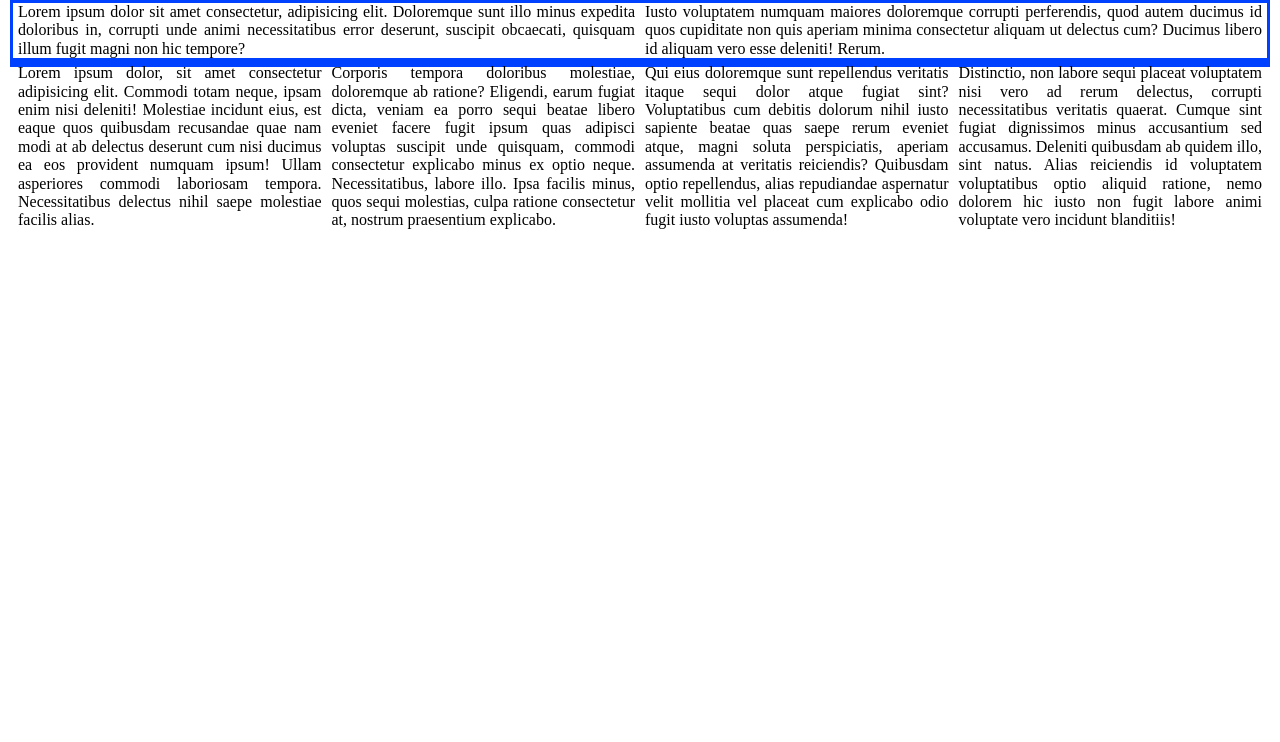
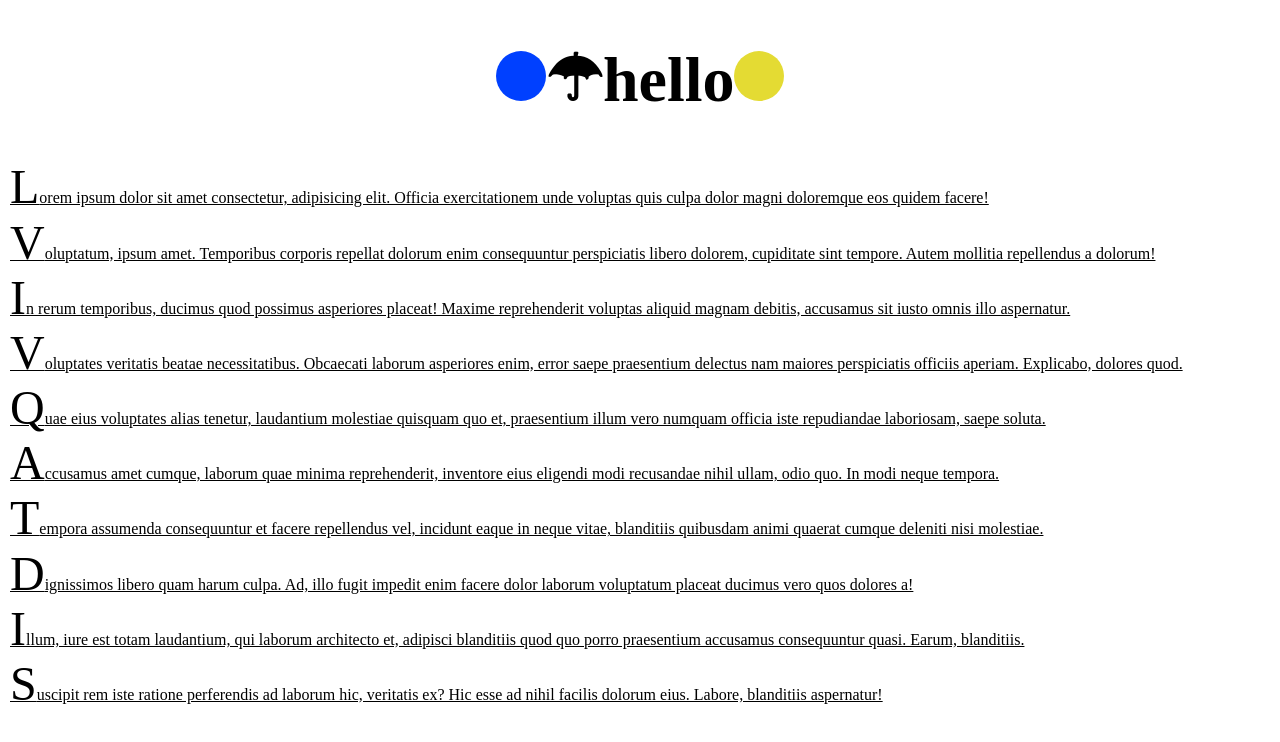
Before and after one commit to biigii/october2023project8, a plain HTML site: page index.html in a window 1280 px wide. Drawn offline with nearby package versions, Linux system fonts and the light colour scheme.

Commit message:
pseudo elements

```diff
--- a/assets/css/layout.css
+++ b/assets/css/layout.css
@@ -26,7 +26,3 @@
 .row {
   border: 3px solid var(--brand)
 }
-
-.clearfix {
-  clear: both;
-}
--- a/assets/css/main.css
+++ b/assets/css/main.css
@@ -2,3 +2,4 @@
 @import url('./global.css');
 @import url('./variables.css');
 @import url('./layout.css');
+@import url('./typography.css');
--- /dev/null
+++ b/assets/css/typography.css
@@ -0,0 +1,54 @@
+/* ::after and ::before */
+.heading {
+  text-align: center;
+  font-size: 4em;
+}
+
+.heading:hover {
+  color: var(--brand-txt)
+}
+
+.heading::after {
+  /* must have the content property */
+   /* content: 'world'; */
+   /* color: #f11; */
+   content: '';
+   display: inline-block;
+   width: 50px;
+   height: 50px;
+   background-color: var(--brand-txt);
+   border-radius: 50%;
+}
+
+.heading::before {
+  /* content: 'world' */
+  content: '';
+  display: inline-block;
+  width: 50px;
+  height: 50px;
+  background-color: var(--brand);
+  border-radius: 50%;
+}
+
+p::selection {
+  background-color: purple;
+}
+
+p::first-letter {
+  font-size: 3em;
+}
+
+p::first-line {
+  text-decoration: underline;
+}
+/* p::before {
+  content: '\2606';
+  color: #f22;
+  font-size: 3em;
+}
+
+p::after {
+  content: '\263B';
+  color: #00f;
+  font-size: 3em;
+} */
--- a/index.html
+++ b/index.html
@@ -8,33 +8,18 @@
 </head>
 <body>
   <header></header>
+  <h1 class="heading">&#9730;hello</h1>
   <main class="container">
-    <!-- .row>.col-6*2>p>lorem -->
-    <div class="row">
-      <div class="col-6 col">
-        <p>Lorem ipsum dolor sit amet consectetur, adipisicing elit. Doloremque sunt illo minus expedita doloribus in, corrupti unde animi necessitatibus error deserunt, suscipit obcaecati, quisquam illum fugit magni non hic tempore?</p>
-      </div>
-      <div class="col-6 col">
-        <p>Iusto voluptatem numquam maiores doloremque corrupti perferendis, quod autem ducimus id quos cupiditate non quis aperiam minima consectetur aliquam ut delectus cum? Ducimus libero id aliquam vero esse deleniti! Rerum.</p>
-      </div>
-      <div class="clearfix"></div>
-    </div>
-
-    <!-- .row>.col-3*4>p>lorem50 -->
-    <div class="row">
-      <div class="col-3 col">
-        <p>Lorem ipsum dolor, sit amet consectetur adipisicing elit. Commodi totam neque, ipsam enim nisi deleniti! Molestiae incidunt eius, est eaque quos quibusdam recusandae quae nam modi at ab delectus deserunt cum nisi ducimus ea eos provident numquam ipsum! Ullam asperiores commodi laboriosam tempora. Necessitatibus delectus nihil saepe molestiae facilis alias.</p>
-      </div>
-      <div class="col-3 col">
-        <p>Corporis tempora doloribus molestiae, doloremque ab ratione? Eligendi, earum fugiat dicta, veniam ea porro sequi beatae libero eveniet facere fugit ipsum quas adipisci voluptas suscipit unde quisquam, commodi consectetur explicabo minus ex optio neque. Necessitatibus, labore illo. Ipsa facilis minus, quos sequi molestias, culpa ratione consectetur at, nostrum praesentium explicabo.</p>
-      </div>
-      <div class="col-3 col">
-        <p>Qui eius doloremque sunt repellendus veritatis itaque sequi dolor atque fugiat sint? Voluptatibus cum debitis dolorum nihil iusto sapiente beatae quas saepe rerum eveniet atque, magni soluta perspiciatis, aperiam assumenda at veritatis reiciendis? Quibusdam optio repellendus, alias repudiandae aspernatur velit mollitia vel placeat cum explicabo odio fugit iusto voluptas assumenda!</p>
-      </div>
-      <div class="col-3 col">
-        <p>Distinctio, non labore sequi placeat voluptatem nisi vero ad rerum delectus, corrupti necessitatibus veritatis quaerat. Cumque sint fugiat dignissimos minus accusantium sed accusamus. Deleniti quibusdam ab quidem illo, sint natus. Alias reiciendis id voluptatem voluptatibus optio aliquid ratione, nemo dolorem hic iusto non fugit labore animi voluptate vero incidunt blanditiis!</p>
-      </div>
-    </div>
+    <p>Lorem ipsum dolor sit amet consectetur, adipisicing elit. Officia exercitationem unde voluptas quis culpa dolor magni doloremque eos quidem facere!</p>
+    <p>Voluptatum, ipsum amet. Temporibus corporis repellat dolorum enim consequuntur perspiciatis libero dolorem, cupiditate sint tempore. Autem mollitia repellendus a dolorum!</p>
+    <p>In rerum temporibus, ducimus quod possimus asperiores placeat! Maxime reprehenderit voluptas aliquid magnam debitis, accusamus sit iusto omnis illo aspernatur.</p>
+    <p>Voluptates veritatis beatae necessitatibus. Obcaecati laborum asperiores enim, error saepe praesentium delectus nam maiores perspiciatis officiis aperiam. Explicabo, dolores quod.</p>
+    <p>Quae eius voluptates alias tenetur, laudantium molestiae quisquam quo et, praesentium illum vero numquam officia iste repudiandae laboriosam, saepe soluta.</p>
+    <p>Accusamus amet cumque, laborum quae minima reprehenderit, inventore eius eligendi modi recusandae nihil ullam, odio quo. In modi neque tempora.</p>
+    <p>Tempora assumenda consequuntur et facere repellendus vel, incidunt eaque in neque vitae, blanditiis quibusdam animi quaerat cumque deleniti nisi molestiae.</p>
+    <p>Dignissimos libero quam harum culpa. Ad, illo fugit impedit enim facere dolor laborum voluptatum placeat ducimus vero quos dolores a!</p>
+    <p>Illum, iure est totam laudantium, qui laborum architecto et, adipisci blanditiis quod quo porro praesentium accusamus consequuntur quasi. Earum, blanditiis.</p>
+    <p>Suscipit rem iste ratione perferendis ad laborum hic, veritatis ex? Hic esse ad nihil facilis dolorum eius. Labore, blanditiis aspernatur!</p>
   </main>
 </body>
 </html>
```
Also changed, not shown: 1 other file.
